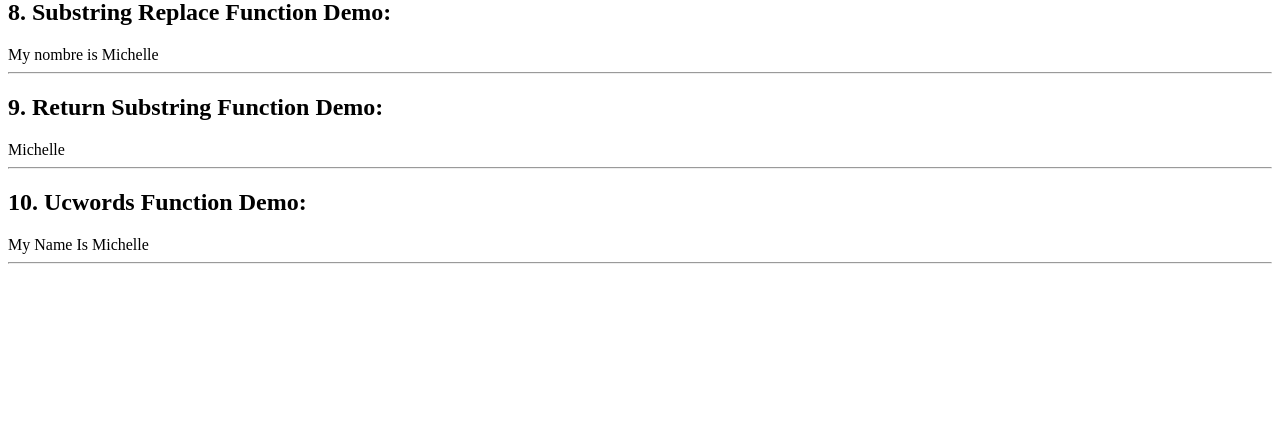
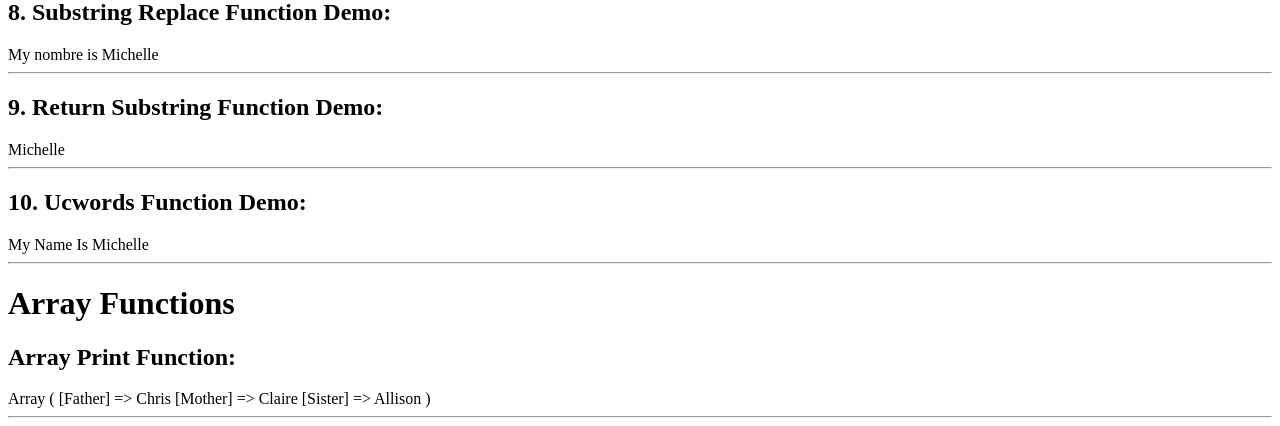
Before and after one commit to michelleregna/string-array-functions, a PHP site: page / in a window 1280 px wide. Shown: the part 731-1157 px from the top of the page. Before the commit the page ends 995 px from the top, so only its background shows below. Run offline with PHP 8.4, Linux system fonts and the light colour scheme.

Commit message:
added array print function

```diff
--- a/index.php
+++ b/index.php
@@ -11,6 +11,9 @@ $obj -> rot13This($str);
 $obj -> replaceThis($str);
 $obj -> returnThis($str);
 $obj -> titlecaseThis($str);
+
+$familyArray = array('Father' => 'Chris', 'Mother' => 'Claire', 'Sister' => 'Allison');
+$obj -> printArray($familyArray);
 
 class main {
 	public function __construct() {
@@ -79,6 +82,17 @@ class main {
 		echo '<hr>';
 	}
 
+	// Start of Array Functions
+
+	public function printArray($array) {
+
+		echo '<h1>Array Functions</h1>';
+		echo '<h2>Array Print Function:</h2>';
+		print_r($array);
+		echo '<hr>';
+    }
+
+
 	public function __destruct() {
 
 	}
```
